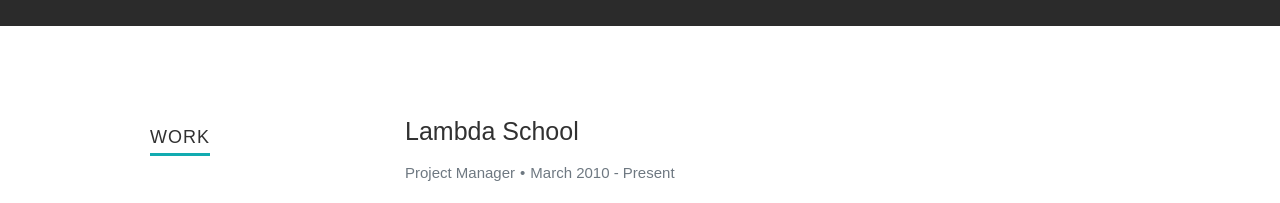
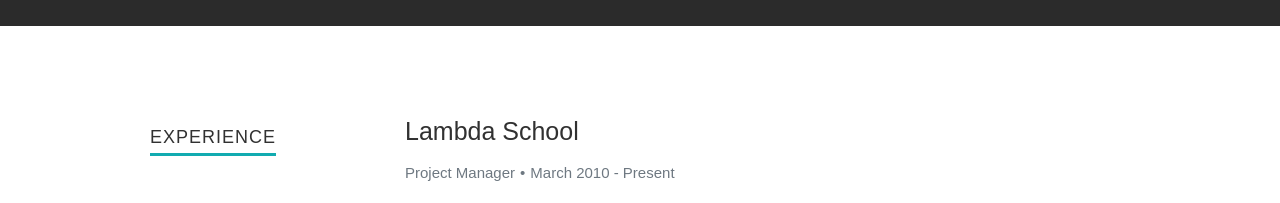
Before and after one commit to Wdifulvio523/personal-portfolio, a Gatsby site: page / in a window 1280 px wide. Shown: the part 1380-1583 px from the top of the page. Built offline with nearby package versions, Linux system fonts and the light colour scheme; Gatsby itself is replaced by a stand-in of ours; a web font is replaced by a local one.

Commit message:
changed experience header

```diff
--- a/src/components/Work.js
+++ b/src/components/Work.js
@@ -4,7 +4,7 @@
   <div className="row work">
     <div className="three columns header-col">
       <h1>
-        <span>Work</span>
+        <span>Experience</span>
       </h1>
     </div>
 
```
